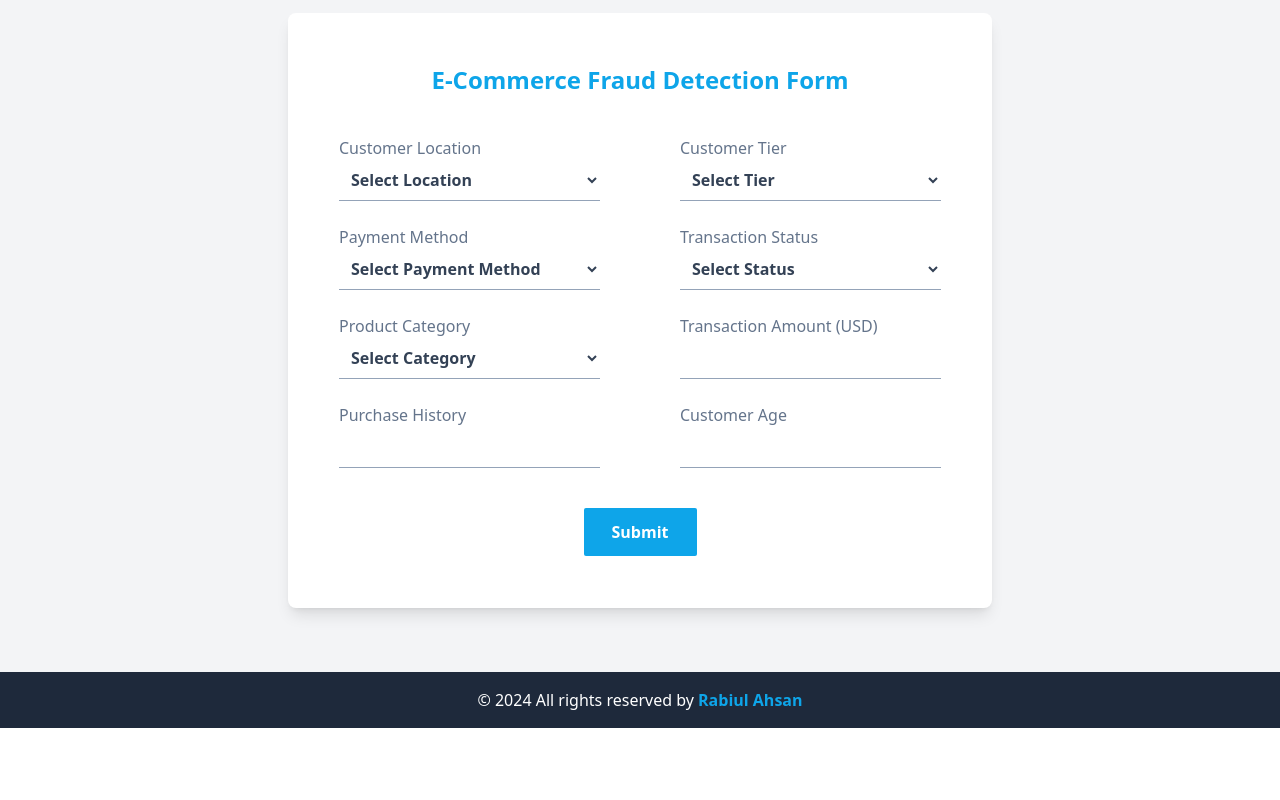
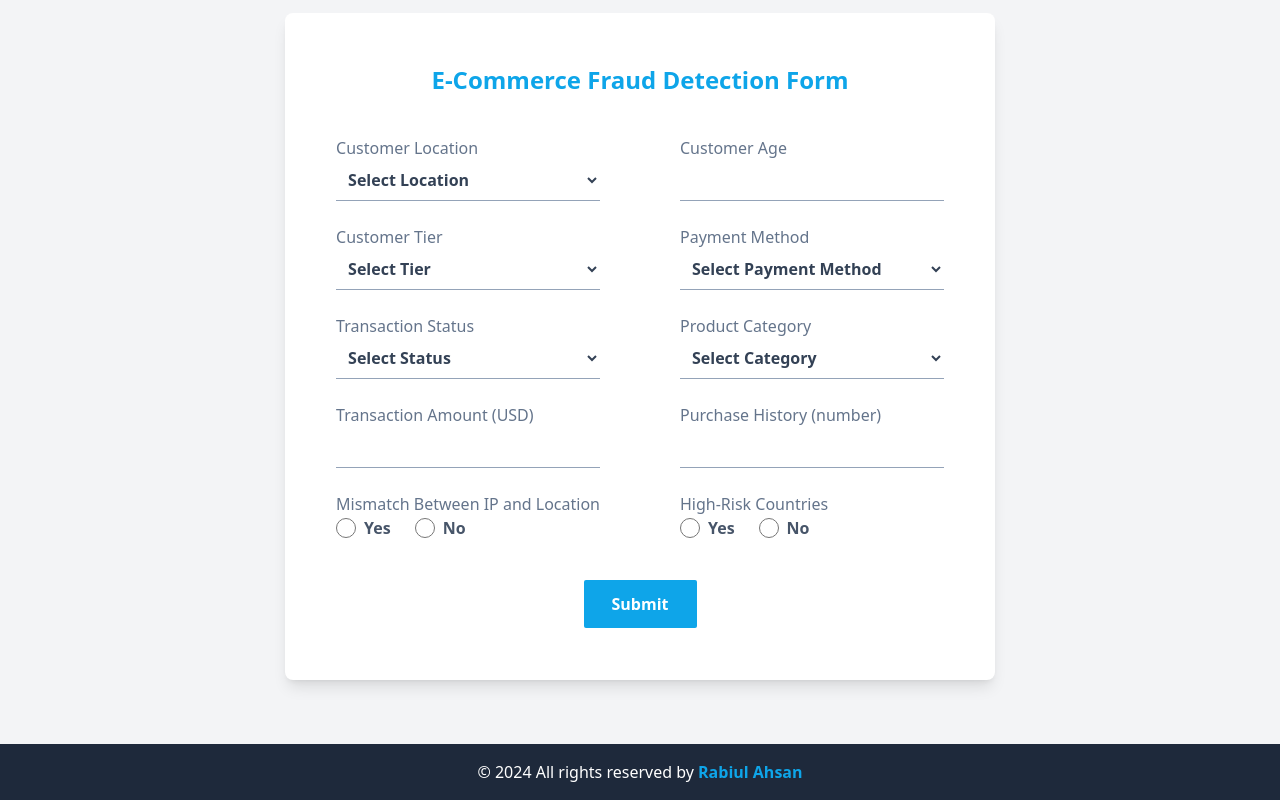
Before and after one commit to rabiulahsan/e-commerce-fraud-detection-client, a React (Vite) app: page / in a window 1280 px wide. Shown: the part 1305-2105 px from the top of the page. Before the commit the page ends 2033 px from the top, so only its background shows below. Built offline with nearby package versions, Linux system fonts and the light colour scheme.

Commit message:
change some input field on form

```diff
--- a/src/Components/FormSection.jsx
+++ b/src/Components/FormSection.jsx
@@ -4,7 +4,7 @@ import { toast } from "react-toastify";
 const FormSection = () => {
   const [formData, setFormData] = useState({
     multiple_transactions: 1,
-    mismatch_between_ip_and_location: 0,
+    mismatch_between_ip_and_location: "",
     customer_location: "",
     customer_tier: "",
     payment_method: "",
@@ -12,7 +12,7 @@ const FormSection = () => {
     product_category: "",
     transaction_amount: "",
     purchase_history: "",
-    high_risk_countries: 0,
+    high_risk_countries: "",
     customer_age: "",
   });
 
@@ -107,6 +107,20 @@ const FormSection = () => {
               <option value="Other">Other</option>
               <option value="Canada">Canada</option>
             </select>
+          </div>
+
+          {/* Customer Age */}
+          <div>
+            <label className="block text-slate-500">Customer Age</label>
+            <input
+              type="number"
+              name="customer_age"
+              value={formData.customer_age}
+              onChange={handleChange}
+              required
+              className="input-style"
+              min="0"
+            />
           </div>
 
           {/* Customer Tier */}
@@ -206,7 +220,9 @@ const FormSection = () => {
 
           {/* Purchase History */}
           <div>
-            <label className="block text-slate-500">Purchase History</label>
+            <label className="block text-slate-500">
+              Purchase History (number)
+            </label>
             <input
               type="number"
               name="purchase_history"
@@ -218,18 +234,68 @@ const FormSection = () => {
             />
           </div>
 
-          {/* Customer Age */}
-          <div>
-            <label className="block text-slate-500">Customer Age</label>
-            <input
-              type="number"
-              name="customer_age"
-              value={formData.customer_age}
-              onChange={handleChange}
-              required
-              className="input-style"
-              min="0"
-            />
+          {/* Mismatch Between IP and Location */}
+          <div className="flex flex-col">
+            <label className="block text-slate-500">
+              Mismatch Between IP and Location
+            </label>
+            <div className="flex items-center gap-x-6">
+              <div className="flex items-center space-x-2">
+                <input
+                  type="radio"
+                  name="mismatch_between_ip_and_location"
+                  value="1"
+                  checked={formData.mismatch_between_ip_and_location === "1"}
+                  onChange={handleChange}
+                  required
+                  className="h-5 w-5 text-orange-500 focus:ring-orange-500"
+                />
+                <label className="text-slate-600 font-semibold">Yes</label>
+              </div>
+              <div className="flex items-center space-x-2">
+                <input
+                  type="radio"
+                  name="mismatch_between_ip_and_location"
+                  value="0"
+                  checked={formData.mismatch_between_ip_and_location === "0"}
+                  onChange={handleChange}
+                  required
+                  className="h-5 w-5 text-orange-500 focus:ring-orange-500"
+                />
+                <label className="text-slate-600 font-semibold">No</label>
+              </div>
+            </div>
+          </div>
+
+          {/* High-Risk Countries */}
+          <div className="flex flex-col">
+            <label className="block text-slate-500">High-Risk Countries</label>
+            <div className="flex items-center gap-x-6">
+              <div className="flex items-center space-x-2">
+                <input
+                  type="radio"
+                  name="high_risk_countries"
+                  value="1"
+                  checked={formData.high_risk_countries === "1"}
+                  onChange={handleChange}
+                  required
+                  className="h-5 w-5 text-orange-500 focus:ring-orange-500"
+                />
+                <label className="text-slate-600 font-semibold">Yes</label>
+              </div>
+              <div className="flex items-center space-x-2">
+                <input
+                  type="radio"
+                  name="high_risk_countries"
+                  value="0"
+                  checked={formData.high_risk_countries === "0"}
+                  onChange={handleChange}
+                  required
+                  className="h-5 w-5 text-orange-500 focus:ring-orange-500"
+                />
+                <label className="text-slate-600 font-semibold">No</label>
+              </div>
+            </div>
           </div>
 
           {/* Submit Button */}
```
